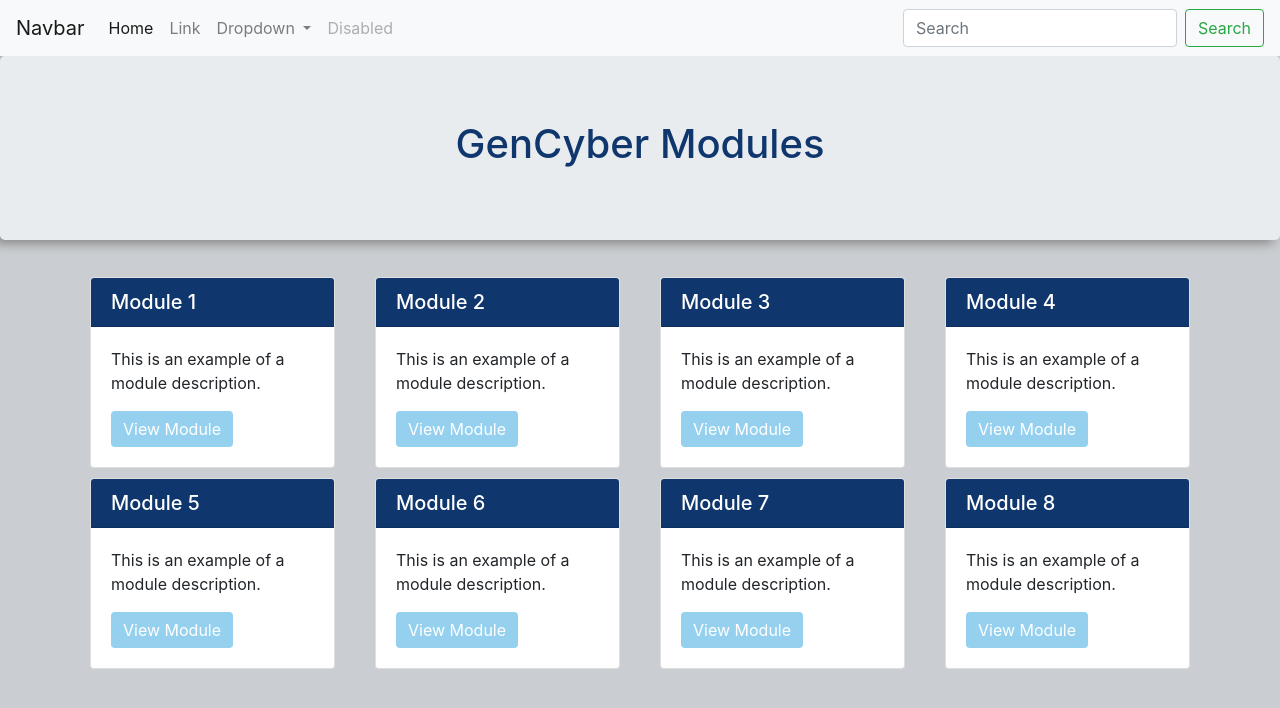
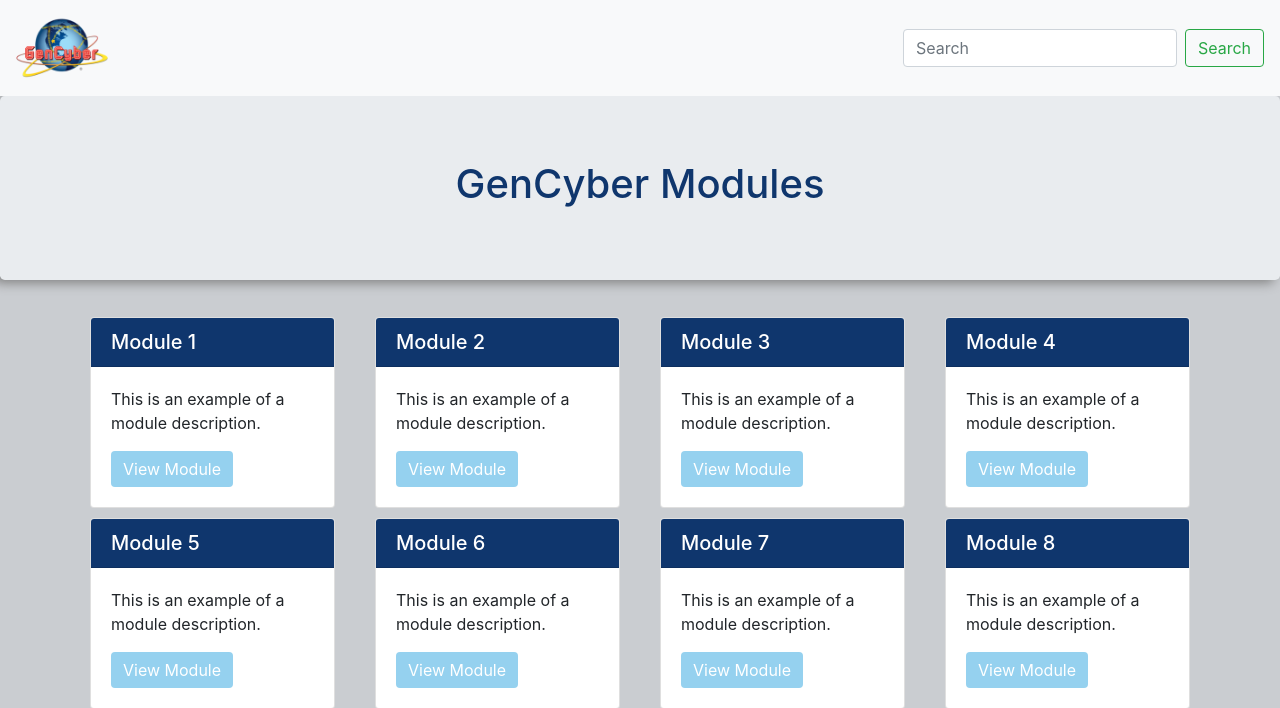
Before and after one commit to hweatherbee/Training-Website, a PHP site: page /sites/gencyber/index.php in a window 1280 px wide. Shown: the top 708 px of the page. Run offline with PHP 8.4, Linux system fonts and the light colour scheme; some libraries are stand-ins or nearby versions.

Commit message:
navbar changes

```diff
--- a/wwwroot/sites/gencyber/templateTop.php
+++ b/wwwroot/sites/gencyber/templateTop.php
@@ -14,15 +14,15 @@
 
 <body>
 <nav class="navbar navbar-expand-lg navbar-light bg-light">
-  <a class="navbar-brand" href="#">Navbar</a>
+  <a class="navbar-brand" href=""><img src="../../resources/gencyber-logo.png" style="width: 45%;"></a>
   <button class="navbar-toggler" type="button" data-toggle="collapse" data-target="#navbarSupportedContent" aria-controls="navbarSupportedContent" aria-expanded="false" aria-label="Toggle navigation">
     <span class="navbar-toggler-icon"></span>
   </button>
 
   <div class="collapse navbar-collapse" id="navbarSupportedContent">
-    <ul class="navbar-nav mr-auto">
+    <!-- <ul class="navbar-nav mr-auto">
       <li class="nav-item active">
-        <a class="nav-link" href="#">Home <span class="sr-only">(current)</span></a>
+        <a class="nav-link" href="">GenCyber <span class="sr-only">(current)</span></a>
       </li>
       <li class="nav-item">
         <a class="nav-link" href="#">Link</a>
@@ -41,8 +41,8 @@
       <li class="nav-item">
         <a class="nav-link disabled" href="#">Disabled</a>
       </li>
-    </ul>
-    <form class="form-inline my-2 my-lg-0">
+    </ul> -->
+    <form class="form-inline my-2 my-lg-0 ml-auto" >
       <input class="form-control mr-sm-2" type="search" placeholder="Search" aria-label="Search">
       <button class="btn btn-outline-success my-2 my-sm-0" type="submit">Search</button>
     </form>
```
